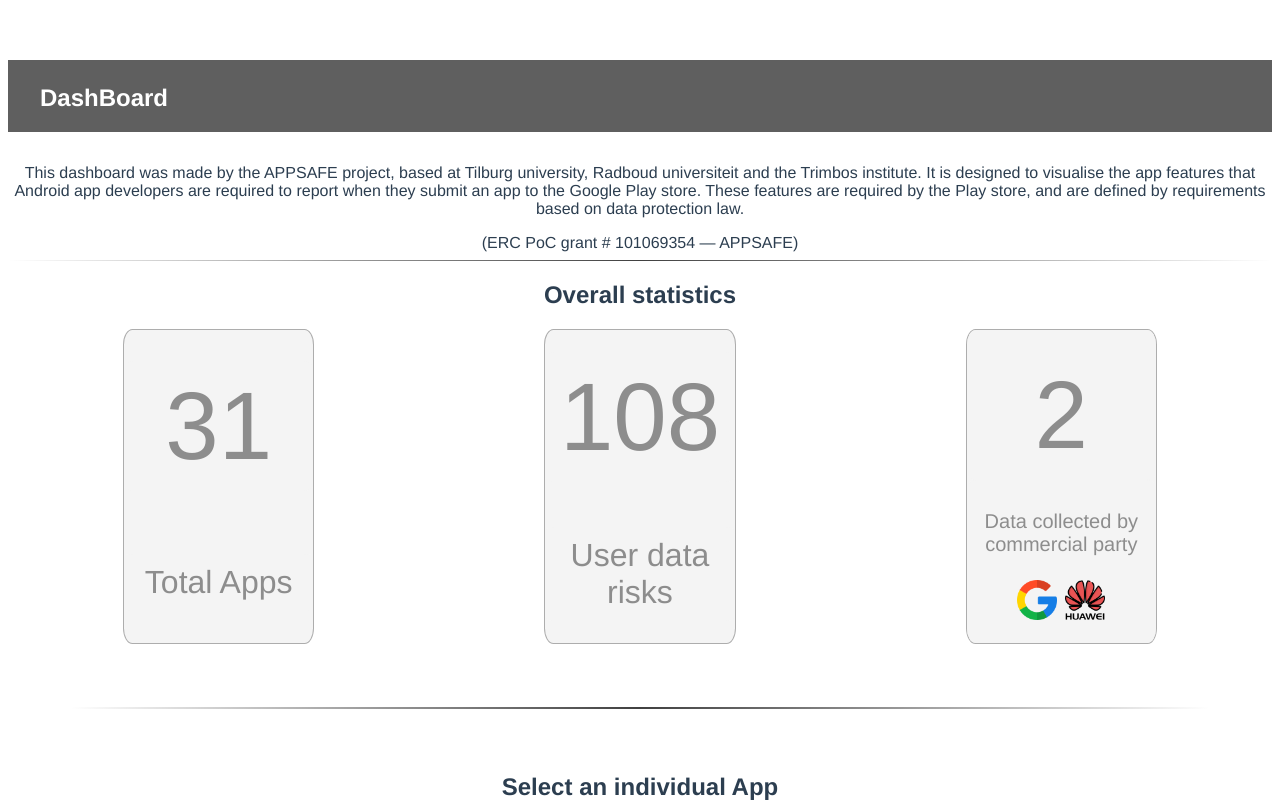
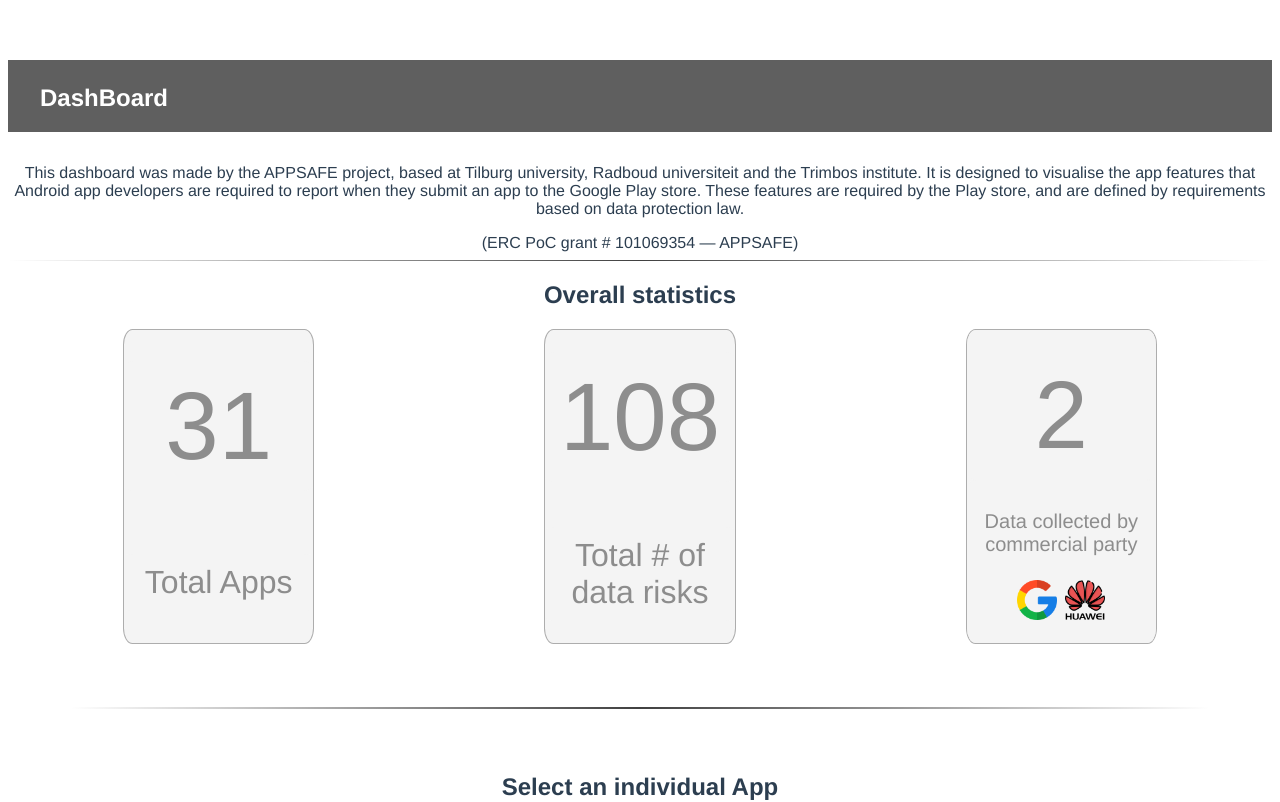
Before and after one commit to JesperStromblad/appsafe-dashboard, a Vue app: page / in a window 1280 px wide. Shown: the top 802 px of the page. Built offline with nearby package versions, Linux system fonts and the light colour scheme.

Commit message:
updated title for risks

```diff
--- a/src/App.vue
+++ b/src/App.vue
@@ -11,7 +11,7 @@
     <div v-for="(app, index) in appData" :key="index">
         <div class="blocks">
             <BlockDisplay :data="31" info="Total Apps"></BlockDisplay>
-            <BlockDisplay :data="getTotalIssues(app)" info="User data risks"></BlockDisplay>
+            <BlockDisplay :data="getTotalIssues(app)" info="Total # of data risks"></BlockDisplay>
             <BlockDisplay :data="2" info="Total issues" :company="true"></BlockDisplay>
         </div>
 
```
